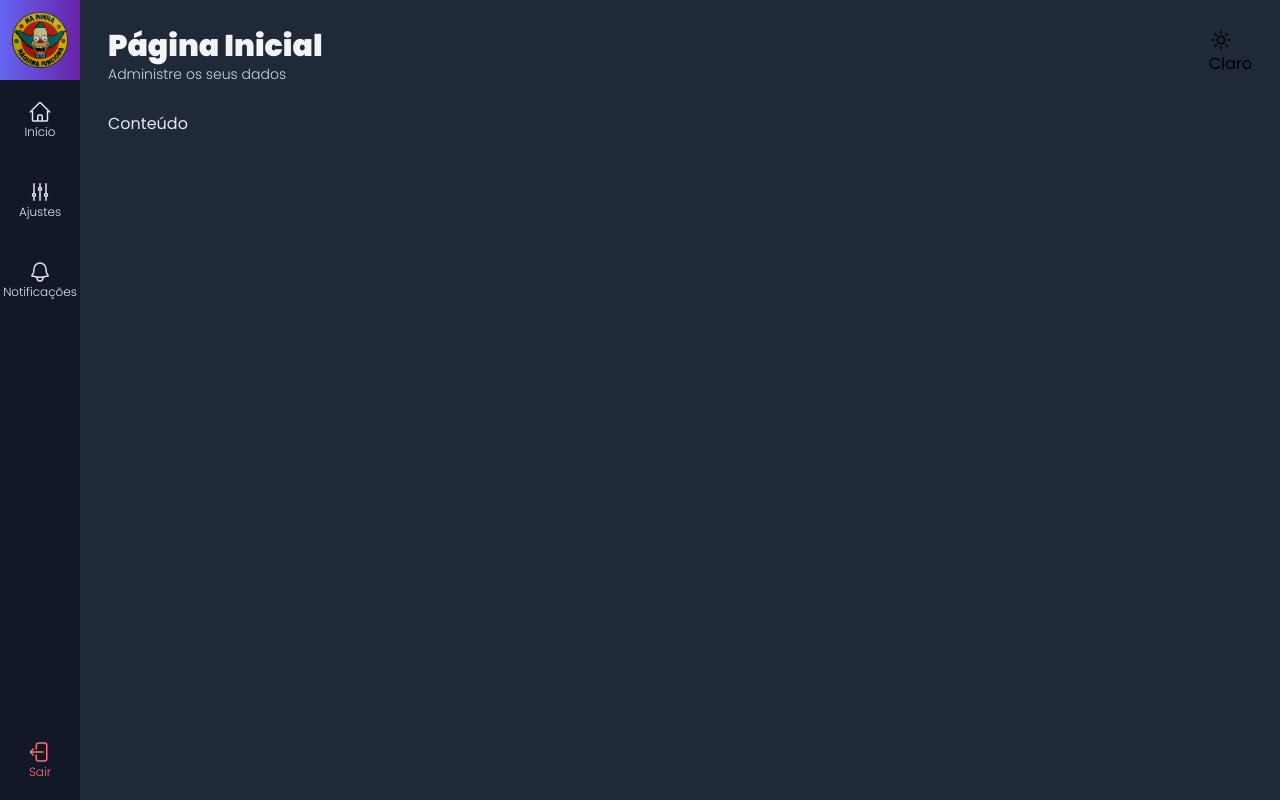
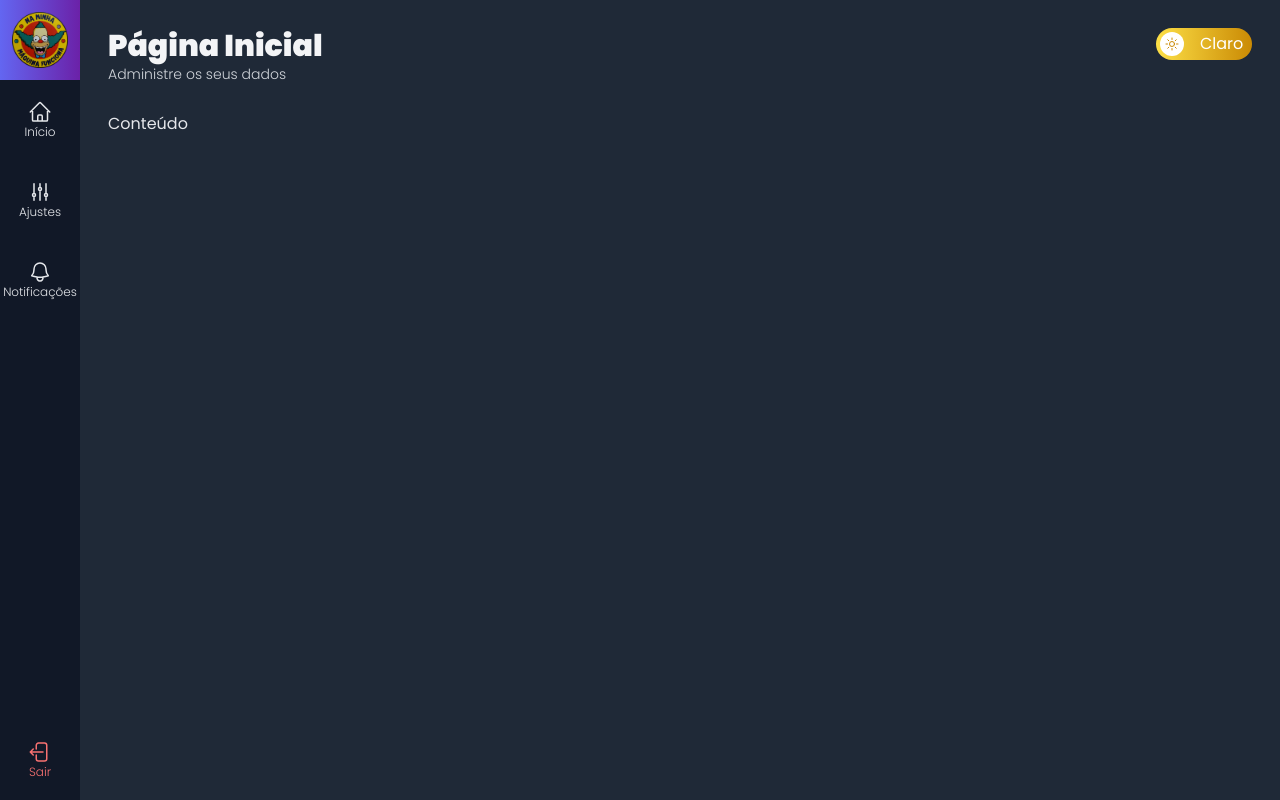
Before and after one commit to luciocarvalho10/curso-next, a Next.js app in the folder template-admin/: page / in a window 1280 px wide. Built offline with nearby package versions, Linux system fonts and the light colour scheme.

Commit message:
Estilizando botao do tema

```diff
--- a/template-admin/src/components/icons/index.tsx
+++ b/template-admin/src/components/icons/index.tsx
@@ -64,14 +64,14 @@
 	</svg>
 )
 
-export const IconeSol = (
+export const IconeSol = (tamnaho = 'w-6 h-6') => (
 	<svg
 		xmlns='http://www.w3.org/2000/svg'
 		fill='none'
 		viewBox='0 0 24 24'
 		strokeWidth={1.5}
 		stroke='currentColor'
-		className='w-6 h-6'>
+		className={tamnaho}>
 		<path
 			strokeLinecap='round'
 			strokeLinejoin='round'
@@ -80,14 +80,14 @@
 	</svg>
 )
 
-export const IconeLua = (
+export const IconeLua = (tamanho = 'w-6 h-6') => (
 	<svg
 		xmlns='http://www.w3.org/2000/svg'
 		fill='none'
 		viewBox='0 0 24 24'
 		strokeWidth={1.5}
 		stroke='currentColor'
-		className='w-6 h-6'>
+		className={tamanho}>
 		<path
 			strokeLinecap='round'
 			strokeLinejoin='round'
--- a/template-admin/src/components/template/BotaoAlternarTema.tsx
+++ b/template-admin/src/components/template/BotaoAlternarTema.tsx
@@ -9,10 +9,23 @@
 		<div
 			onClick={props.alternarTema}
 			className={`
-
+            hidden sm:flex items-center cursor-pointer
+            bg-gradient-to-r from-yellow-300 to-yellow-600
+            w-14 lg:w-24 h-8 p-1 rounded-full
         `}>
-			<div>{IconeSol}</div>
-			<div>
+			<div
+				className={`
+                flex items-center justify-center
+                bg-white text-yellow-600
+                w-6 h-6 rounded-full
+            `}>
+				{IconeSol('w-4 h-4')}
+			</div>
+			<div
+				className={`
+                hidden lg:flex items-center ml-4
+                text-white
+            `}>
 				<span>Claro</span>
 			</div>
 		</div>
@@ -20,11 +33,24 @@
 		<div
 			onClick={props.alternarTema}
 			className={`
-
+            hidden sm:flex items-center justify-end cursor-pointer
+            bg-gradient-to-r from-gray-500 to-gray-900
+            w-14 lg:w-24 h-8 p-1 rounded-full
         `}>
-			<div>{IconeLua}</div>
-			<div>
-				<span>Escuro</span>
+            <div
+                className={`
+                hidden lg:flex items-center mr-2
+                text-gray-300
+            `}>
+                <span className="text-sm ">Escuro</span>
+            </div>
+			<div
+				className={`
+                flex items-center justify-center
+                bg-black text-yellow-300
+                w-6 h-6 rounded-full
+            `}>
+				{IconeLua('w-4 h-4')}
 			</div>
 		</div>
 	)
```
